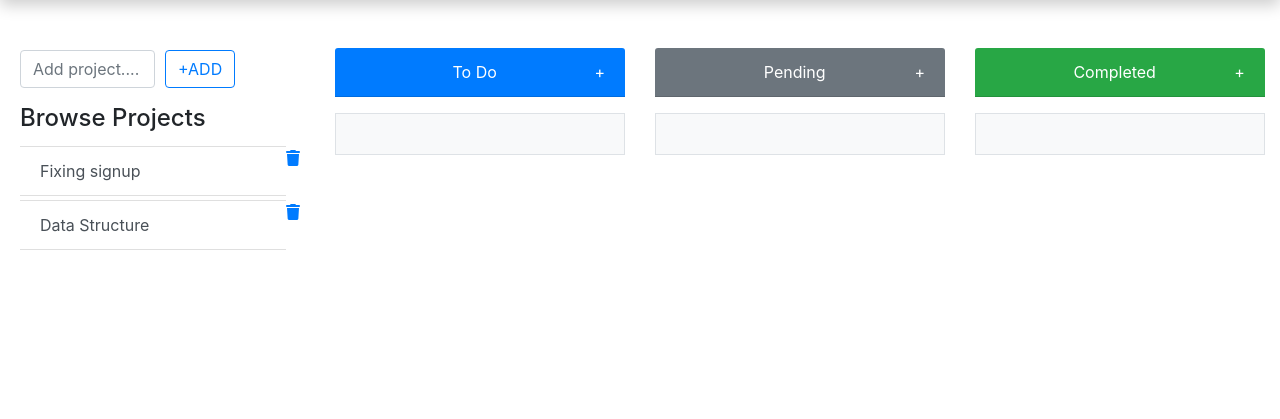
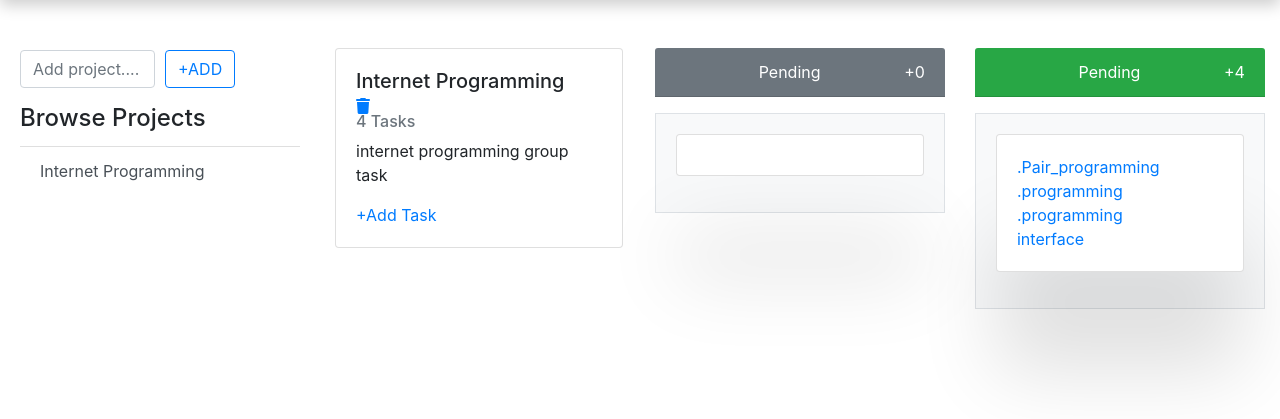
Before and after one commit to ibsa21/Task-Manager, a Django app: page /dashboard/show-projects/ in a window 1280 px wide. Shown: the part 96-515 px from the top of the page. Run offline with Django 4.2, Linux system fonts and the light colour scheme; a user stored in the database is signed in; data comes from the database, SQL or seed files in the repository; data that the repository does not hold is empty; parts of the project's set-up code (start-up, migrations or seed data) failed here and were passed over; some libraries are stand-ins or nearby versions.

Commit message:
Refactor: project_template.html and view function
What ? Added a function get_default_context to show default page when loading

Implemented a feature that allows user to create a project and a task

Implemented mark_completed function to mark a task as completed by the user

```diff
--- a/TaskManager/dashboard/templates/dashboard/index.html
+++ b/TaskManager/dashboard/templates/dashboard/index.html
@@ -12,7 +12,7 @@
 
 </div>
 <div class="team_list">
-    <div class="team-section">
+    <!-- <div class="team-section">
         {% if teams %}
             {% for team in teams %}
 
@@ -52,6 +52,6 @@
                     <a href="">Create Team</a>
                 </div>
         {% endif %}
-    </div>
+    </div> -->
 </div>
 {% endblock %}
--- a/TaskManager/projects/context_processors.py
+++ b/TaskManager/projects/context_processors.py
@@ -9,6 +9,7 @@ from django.contrib.auth.decorators import login_required
 def access_personal_projects(request):
     list_projects  = PersonalProjects.objects.filter(created_by = request.user.id)
     return {'personalProjects': list_projects, 'count':list_projects.count()}
+
 
 def access_completed_task(request):
     filter_one = Q(task_status = 'C')
--- a/TaskManager/projects/forms.py
+++ b/TaskManager/projects/forms.py
@@ -22,7 +22,6 @@ class PersonalTaskForm(ModelForm):
             'task_name',
             'description',
             'deadline_date',
-            'task_status'
         ]
 
 
--- a/TaskManager/projects/templates/projects/project_page.html
+++ b/TaskManager/projects/templates/projects/project_page.html
@@ -100,31 +100,6 @@
                     class="list-group-item list-group-item-action d-flex justify-content-between align-items-center ">
                     {{project.project_name}}
                 </a>
-                <a href="#deleteProject{{project.id}}" data-toggle="modal" data-target="#deleteProject{{project.id}}"><i class="fa-solid fa-trash"></i>
-                    </a>
-
-
-                <!-- Delete button Modal -->
-                <div class="modal fade" id="deleteProject{{project.id}}" tabindex="-1" role="dialog"
-                    aria-labelledby="exampleModalCenterTitle" aria-hidden="true">
-                    <div class="modal-dialog modal-dialog-centered" role="document">
-
-                        <form action={% url 'delete-pp' project.id %} method="POST">
-                            {% csrf_token %}
-                            <div class="modal-content">
-                                <div class="modal-header">
-                                    Confirm
-                                </div>
-                                <div class="modal-body">
-                                        <p>Are you sure want to delete "{{project.project_name}}"?</p>
-                                </div>
-                                <div class="modal-footer">
-                                    <input type="submit" class="btn btn-warning" value="Delete">
-                                </div>
-                            </div>
-                        </form>
-                    </div>
-                </div>
             </div>
             {% endfor %}
         </div>
@@ -139,75 +114,55 @@
 
                 <!-- Start of Todo column -->
                 <div class="col-md-4">
-                    <div class="card-header text-center text-white bg-primary mb-3">
-                        To Do
-                        <span style="float: right;">+{{count_todos}}</span>
+
+                    <!-- Start of Add Task Modal (show only if atleast one project exists) -->
+                    {% if default %}
+                    <div class="card" style="width: 18rem;">
+                        <div class="card-body">
+                            <h5 class="card-title" style="display:inline; margin-right: 20px;">{{default}}</h5>
+                            <a href="#deleteProject{{project.id}}" data-toggle="modal"
+                                data-target="#deleteProject{{project.id}}"><i class="fa-solid fa-trash"></i>
+                            </a>
+                            <!-- Delete button Modal -->
+                            <div class="modal fade" id="deleteProject{{project.id}}" tabindex="-1" role="dialog"
+                                aria-labelledby="exampleModalCenterTitle" aria-hidden="true">
+                                <div class="modal-dialog modal-dialog-centered" role="document">
+
+                                    <form action={% url 'delete-pp' default.id %} method="POST">
+                                        {% csrf_token %}
+                                        <div class="modal-content">
+                                            <div class="modal-header">
+                                                Confirm
                                             </div>
-                    <div class="card-body bg-light mb-3 border">
+                                            <div class="modal-body">
+                                                <p>Are you sure want to delete "{{default.project_name}}"?</p>
+                                            </div>
+                                            <div class="modal-footer">
+                                                <input type="submit" class="btn btn-warning" value="Delete">
+                                            </div>
+                                        </div>
+                                    </form>
+                                </div>
+                            </div>
+                            <h6 class="card-subtitle mb-2 text-muted">{{default.count}} Tasks </h6>
+                            <p class="card-text">{{default.project_description}}</p>
 
-                        {% for task in to_dos %}
-                        <div class="card  bg-white mb-3 card-shadow">
-                            <div class="card-body ">
-
-                                <a href="#ModalCenter{{task.id}}" class="card-title" data-toggle="modal"
-                                    data-target="#ModalCenter{{task.id}}">{{task.task_name}}</a>
-
-                                <!-- <a href="" style="float: right;"><i class="fa-solid fa-trash"></i></a> -->
-
-                                <div class="modal fade" id="ModalCenter{{task.id}}" tabindex="-1" role="dialog"
+                            <a href="#createTask{{task.id}}" data-toggle="modal"
+                                data-target="#createTask{{task.id}}">
+                                +Add Task
+                            </a>
+                            <div class="modal fade" id="createTask{{task.id}}" tabindex="-1" role="dialog"
                                 aria-labelledby="exampleModalCenterTitle" aria-hidden="true">
                                 <div class="modal-dialog modal-dialog-centered" role="document">
                                     <div class="modal-content">
+                                        <form action={% url 'create-pt' default.id %} method="POST">
+                                            {% csrf_token %}
                                             <div class="modal-header">
                                                 <h5 class="modal-title" id="exampleModalLongTitle">
                                                     {{task.task_name}}
                                                 </h5>
                                                 <button type="button" class="close" data-dismiss="modal"
                                                     aria-label="Close">
-                                                    <span aria-hidden="true">&times;</span>
-                                                </button>
-                                            </div>
-                                            <div class="modal-body">
-                                                <p>Description: {{task.description}}</p>
-                                                <p>Status: ToDo </p>
-
-                                                <p>Deadline: {{task.deadline_date}}</p>
-                                            </div>
-                                            <div class="modal-footer">
-
-                                                <a href={% url 'update-personalTask' task.id %}
-                                                    class="btn btn-primary">Edit</a>
-
-                                                    <form action={% url 'delete-pt' task.id %} method="post">
-                                                        {% csrf_token %}
-                                                        <input type="submit" value="Delete" class="btn btn-secondary">
-                                                    </form>
-                                            </div>
-                                        </div>
-                                    </div>
-                                </div>
-                            </div>
-                        </div>
-                        {% endfor %}
-                    </div>
-
-                    <!-- Start of Add Task Modal (show only if atleast one project exists) -->
-                    {% if project_name %}
-                    <a href="#createTask{{task.id}}" class="btn btn-outline-primary" data-toggle="modal"
-                        data-target="#createTask{{task.id}}">
-                        +Ad Task
-                    </a>
-                    <div class="modal fade" id="createTask{{task.id}}" tabindex="-1" role="dialog"
-                        aria-labelledby="exampleModalCenterTitle" aria-hidden="true">
-                        <div class="modal-dialog modal-dialog-centered" role="document">
-                            <div class="modal-content">
-                                <form action="" method="POST">
-                                    {% csrf_token %}
-                                    <div class="modal-header">
-                                        <h5 class="modal-title" id="exampleModalLongTitle">
-                                            {{task.task_name}}
-                                        </h5>
-                                        <button type="button" class="close" data-dismiss="modal" aria-label="Close">
                                                     <span aria-hidden="true">&times;</span>
                                                 </button>
                                             </div>
@@ -219,22 +174,14 @@
                                                 </div>
                                                 <div class="form-group">
                                                     <label for="id_description">Description:</label>
-                                            <textarea cols="40" id="id_description" name="description" required=""
-                                                rows="10">
+                                                    <textarea cols="40" id="id_description" name="description"
+                                                        required="" rows="10">
                                   </textarea>
                                                 </div>
                                                 <div class="form-group">
                                                     <label for="id_deadline_date">Deadline date:</label>
-                                            <input class="form-control" id="id_deadline_date" name="deadline_date"
-                                                required="" type="text" />
-                                        </div>
-                                        <div class="form-group">
-                                            <label for="id_task_status">Task status:</label>
-                                            <select id="id_task_status" name="task_status">
-                                                <option selected="" value="TD">Todo Task</option>
-                                                <option value="C">Completed Task</option>
-                                                <option value="P">Inprogress Task</option>
-                                            </select>
+                                                    <input class="form-control" id="id_deadline_date"
+                                                        name="deadline_date" required="" type="text" />
                                                 </div>
                                             </div>
                                             <div class="modal-footer">
@@ -245,6 +192,8 @@
                                     </div>
                                 </div>
                             </div>
+                        </div>
+                    </div>
                     {% endif %}
                     <!-- End of Add Tsk Modal -->
                 </div>
@@ -252,16 +201,25 @@
 
                 <!-- Start of Pending Column -->
                 <div class="col-md-4">
+
                     <div class="card-header text-center text-white  bg-secondary mb-3">
                         Pending
                         <span style="float: right;">+{{count_pending}}</span>
                     </div>
                     <div class="card-body bg-light mb-3 border">
-                        {% for task in pending %}
                         <div class="card  bg-white mb-3 card-shadow">
                             <div class="card-body ">
+                                {% for task in pending %}
+                                <div class="list-items">
                                     <a href="#ModalCenter{{task.id}}" class="card-title" data-toggle="modal"
                                         data-target="#ModalCenter{{task.id}}">{{task.task_name}}</a>
+                                    <form action={% url 'mark-completed' task.id %} method="post" style="float: right;">
+                                        {% csrf_token %}
+                                        <div>
+                                            <input type="checkbox" onclick="this.form.submit()">
+                                        </div>
+                                    </form>
+                                </div>
 
                                 <div class="modal fade" id="ModalCenter{{task.id}}" tabindex="-1" role="dialog"
                                     aria-labelledby="exampleModalCenterTitle" aria-hidden="true">
@@ -285,9 +243,9 @@
                                             <div class="modal-footer">
                                                 <a href={% url 'update-personalTask' task.id %}
                                                     class="btn btn-primary">Edit</a>
-                                                <a href="" class="btn btn-secondary">Delete</a>
-                                            </div>
-                                        </div>
+                                                <form action={% url 'delete-pt' task.id %} method="post">
+                                                    {% csrf_token %}
+                                                    <input type="submit" value="Delete" class="btn btn-secondary">
                                             </div>
                                         </div>
                                     </div>
@@ -295,20 +253,26 @@
                                 {% endfor %}
                             </div>
                         </div>
+                    </div>
+                </div>
                 <!-- End of Pending Column -->
 
-                <!-- Start of Completed Task column -->
+                <!-- Start of Pending Column -->
                 <div class="col-md-4">
-                    <div class="card-header text-center text-white bg-success mb-3">
-                        Completed
+
+                    <div class="card-header text-center text-white  bg-success mb-3">
+                        Pending
                         <span style="float: right;">+{{count_completed}}</span>
                     </div>
                     <div class="card-body bg-light mb-3 border">
-                        {% for task in completed %}
                         <div class="card  bg-white mb-3 card-shadow">
                             <div class="card-body ">
+                                {% for task in completed %}
+
+                                <div class="list-items">
                                     <a href="#ModalCenter{{task.id}}" class="card-title" data-toggle="modal"
                                         data-target="#ModalCenter{{task.id}}">{{task.task_name}}</a>
+                                </div>
 
                                 <div class="modal fade" id="ModalCenter{{task.id}}" tabindex="-1" role="dialog"
                                     aria-labelledby="exampleModalCenterTitle" aria-hidden="true">
@@ -325,15 +289,16 @@
                                             </div>
                                             <div class="modal-body">
                                                 <p>Description: {{task.description}}</p>
-                                                <p>Status: ToDo </p>
+                                                <p>Completed: {{task.is_completed}} </p>
 
                                                 <p>Deadline: {{task.deadline_date}}</p>
                                             </div>
                                             <div class="modal-footer">
                                                 <a href={% url 'update-personalTask' task.id %}
                                                     class="btn btn-primary">Edit</a>
-                                                <a href="" class="btn btn-secondary">Delete</a>
-                                            </div>
+                                                <form action={% url 'delete-pt' task.id %} method="post">
+                                                    {% csrf_token %}
+                                                    <input type="submit" value="Delete" class="btn btn-secondary">
                                             </div>
                                         </div>
                                     </div>
@@ -341,8 +306,9 @@
                                 {% endfor %}
                             </div>
                         </div>
-                </div><br>
-                <!-- End of completed task column -->
+                    </div>
+                </div>
+                <!-- End of Pending Column -->
 
             </div>
         </div>
--- a/TaskManager/projects/urls.py
+++ b/TaskManager/projects/urls.py
@@ -20,6 +20,7 @@ urlpatterns = [
     path('delete-pt/<str:pk>', views.delete_personalTask, name = "delete-pt"),
     path('personal-task/<str:pk>', views.create_personalTask, name = "create-pt"),
     path('update-pt/<str:pk>', views.update_personalTask, name = "update-personalTask"),
+    path('mark-task/<str:pk>/', views.mark_completed, name = "mark-completed"),
 
     #task-links
     path('task/<str:pk>/', views.show_task_detail, name = "task_detail"),
--- a/TaskManager/projects/views.py
+++ b/TaskManager/projects/views.py
@@ -29,56 +29,58 @@ def project_view(request):
 
     return render(request, 'projects/project_home.html', {'contrib':list_tasks})
 
-#show all personal projects
-@login_required(login_url='login')
-def default_personalProject(request):
-    All_projects  = PersonalProjects.objects.filter(created_by = request.user.id)
-    return render(request, 'projects/project_page.html', {'projects':All_projects})
+#get default project for showing
+def get_default_context(pk):
+        filter_one = Q(project = pk)
+        filter_two = Q(is_completed = False)
+        filter_three = Q(is_completed = True)
 
-
-
-#show personal projects homepage
-@login_required(login_url='login')
-def show_personal_projects(request, pk):
-
-    requested_project_creater = PersonalProjects.objects.get(id=pk)
-
-    context = {}
-    if request.user == requested_project_creater.created_by:
-
-        filter_one = Q(project = pk)
-        filter_two = Q(task_status = 'C')
-        filter_three = Q(task_status = 'TD')
-        filter_four = Q(task_status = 'P')
-
-        completed = PersonalTask.objects.filter(filter_one & filter_two)
-        pending = PersonalTask.objects.filter(filter_one & filter_four)
-        ToDo = PersonalTask.objects.filter(filter_one & filter_three)
+        pending = PersonalTask.objects.filter(filter_one & filter_two)
+        completed = PersonalTask.objects.filter(filter_one & filter_three)
+        # ToDo = PersonalTask.objects.filter(filter_one & filter_three)
 
         context = {
-            'to_dos': ToDo,
-            'count_todos':ToDo.count(),
-
             'pending': pending,
             'count_pending':pending.count(),
 
             'completed':completed,
             'count_completed':completed.count(),
 
-            'project_name':PersonalProjects.objects.get(id=pk),
+            'default':PersonalProjects.objects.get(id=pk),
         }
 
+        return context
+
+#show personal projects homepage
+@login_required(login_url='login')
+def show_personal_projects(request, pk):
+    project = PersonalProjects.objects.get(id=pk)
+    context = {}
+    if request.user == project.created_by:
+        context = get_default_context(pk)
         if request.method =="POST":
-
             if 'project_name' in request.POST:
                 create_personalProject(request, request.user)
             elif 'task_name' in request.POST:
-                create_personalTask(request, pk, request.user)
+                create_personalTask(request, pk)
         else:
             pass
     else:
         messages.error(request, 'Requested anauthorized page')
     return render(request, 'projects/project_page.html', context)
+
+#show all personal projects
+@login_required(login_url='login')
+def default_personalProject(request):
+    All_projects  = PersonalProjects.objects.filter(created_by = request.user.id)
+
+    context = {}
+    if All_projects:
+        context = get_default_context(All_projects[0].id)
+        context['projects'] = All_projects
+
+    return render(request, 'projects/project_page.html', context)
+
 
 #create personal projects view
 @login_required(login_url='login')
@@ -101,7 +103,7 @@ def create_personalProject(request):
 
 #create personal task
 @login_required(login_url='login')
-def create_personalTask(request, pk, user_id):
+def create_personalTask(request, pk):
     form = PersonalTaskForm(request.POST or None, request.FILES or None)
     project = PersonalProjects.objects.get(id=pk)
 
@@ -109,7 +111,8 @@ def create_personalTask(request, pk, user_id):
 
         #associating the current user with database table(PersonalProjects)
         obj = form.save(commit = False)
-        obj.user_name = user_id
+        obj.user_name = request.user
+        obj.is_completed = False
         obj.project = project
         obj.save()
 
@@ -149,7 +152,6 @@ def delete_personalProject(request, pk):
 
     return render(request, 'projects/project_page.html', {'obj':project})
 
-
 #delete personal Task
 @login_required(login_url='login')
 def delete_personalTask(request, pk):
@@ -157,6 +159,17 @@ def delete_personalTask(request, pk):
 
     if request.method == "POST":
         task.delete()
+    return render(request, 'projects/project_page.html')
+
+# mark tasks completed
+@login_required(login_url='login')
+def mark_completed(request, pk):
+    task = PersonalTask.objects.get(id = pk)
+
+    if request.method == "POST":
+        task.is_completed = True
+        task.save()
+
     return render(request, 'projects/project_page.html')
 
 @login_required(login_url='login')
```
Also changed, not shown: TaskManager/projects/models.py (+7 -10 lines), TaskManager/Team/migrations/0001_initial.py (deleted), TaskManager/Team/migrations/__init__.py (deleted), TaskManager/db.sqlite3, TaskManager/projects/migrations/0001_initial.py. Lines whose indentation alone changed are shown as unchanged.
